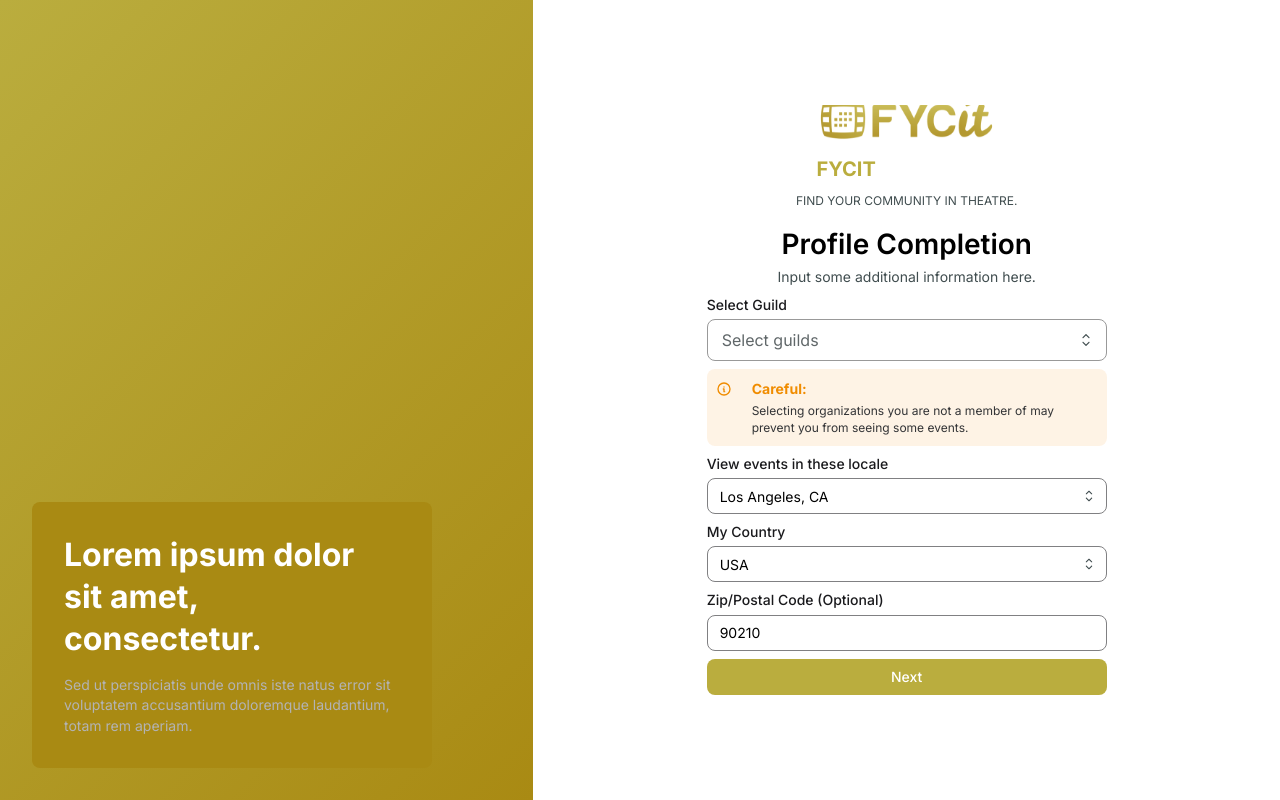
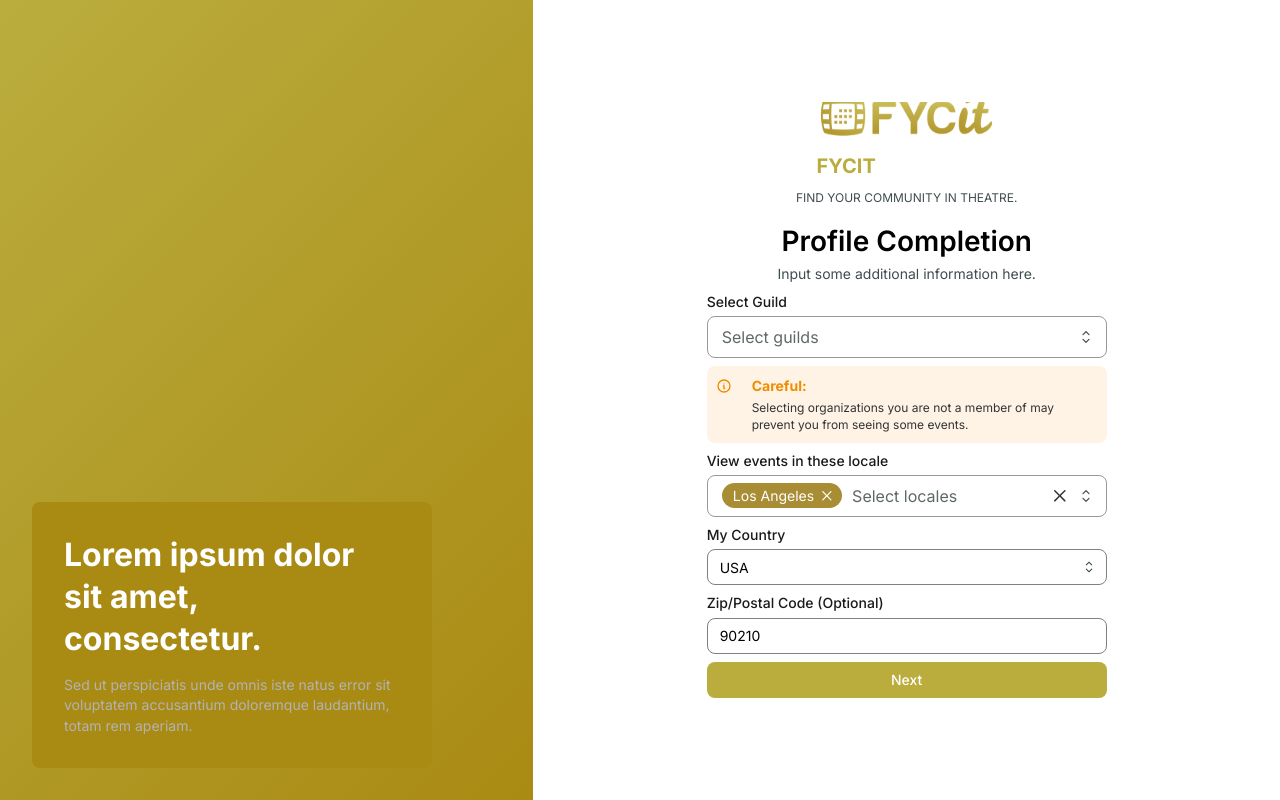
Before and after one commit to KDBismael/fycit-webapp-YD, a Next.js app: page /profile-completion in a window 1280 px wide. Built offline with nearby package versions, Linux system fonts and the light colour scheme.

Commit message:
Refactor profile completion components to utilize EventLocalesSelector for selecting local areas; update validation schema to require an array for viewEventsInLocals, enhancing user experience and consistency across the signup process.

```diff
--- a/app/profile-completion/page.tsx
+++ b/app/profile-completion/page.tsx
@@ -18,6 +18,7 @@ import {
   TextInput,
   Title,
 } from '@mantine/core';
+import { EventLocalesSelector } from '../../components/auth/EventLocalesSelector';
 import { GuildSelector } from '../../components/auth/GuildSelector';
 import {
   ProfileCompletionFormData,
@@ -25,14 +26,6 @@ import {
 } from '../../validation/profile-completion.validation';
 
 const IMAGE_SIZE = 40;
-
-const localeOptions = [
-  { value: 'los-angeles', label: 'Los Angeles, CA' },
-  { value: 'new-york', label: 'New York, NY' },
-  { value: 'london', label: 'London, UK' },
-  { value: 'paris', label: 'Paris, France' },
-  { value: 'toronto', label: 'Toronto, Canada' },
-];
 
 const countryOptions = [
   { value: 'usa', label: 'USA' },
@@ -54,7 +47,7 @@ export default function ProfileCompletion() {
     resolver: zodResolver(profileCompletionSchema),
     defaultValues: {
       selectedGuild: [],
-      viewEventsInLocals: 'los-angeles',
+      viewEventsInLocals: ['los-angeles'],
       myCountry: 'usa',
       zipPostalCode: '90210',
     },
@@ -166,19 +159,10 @@ export default function ProfileCompletion() {
                       <Text size="sm" fw={500} c="gray.8">
                         View events in these locale
                       </Text>
-                      <Select
-                        data={localeOptions}
+                      <EventLocalesSelector
                         value={watch('viewEventsInLocals')}
-                        onChange={(value) => setValue('viewEventsInLocals', value || '')}
-                        placeholder="Select a locale"
+                        onChange={(value) => setValue('viewEventsInLocals', value)}
                         error={errors.viewEventsInLocals?.message}
-                        radius="md"
-                        size="sm"
-                        styles={{
-                          input: {
-                            borderColor: 'var(--mantine-color-gray-4)',
-                          },
-                        }}
                       />
                     </Stack>
 
--- /dev/null
+++ b/components/auth/EventLocalesSelector.tsx
@@ -0,0 +1,126 @@
+'use client';
+
+import React from 'react';
+import { Checkbox, Group, MultiSelect, Text } from '@mantine/core';
+
+interface LocaleItem {
+  value: string;
+  label: string;
+  level: number; // 0: grand group, 1: sub-group, 2: sub-sub-group
+  group?: string; // parent group name for grouping
+  disabled?: boolean; // for non-selectable headers
+}
+
+interface EventLocalesSelectorProps {
+  value?: string[];
+  onChange: (value: string[]) => void;
+  error?: string;
+  placeholder?: string;
+}
+
+const localesData: LocaleItem[] = [
+  // Grand Group: North America (header)
+  { value: 'north-america', label: 'North America', level: 0, disabled: true },
+
+  // Sub-group: LA Area (header)
+  { value: 'la-area', label: 'LA Area', level: 1, group: 'north-america', disabled: true },
+  { value: 'los-angeles', label: 'Los Angeles', level: 2, group: 'la-area' },
+  { value: 'orange-county', label: 'Orange County', level: 2, group: 'la-area' },
+  { value: 'palm-springs', label: 'Palm Springs', level: 2, group: 'la-area' },
+  { value: 'santa-barbara-ojai', label: 'Santa Barbara & Ojai', level: 2, group: 'la-area' },
+
+  // Sub-group: San Francisco (no children - displayed as selectable)
+  { value: 'san-francisco', label: 'San Francisco', level: 1, group: 'north-america' },
+
+  // Sub-group: NY Area (header)
+  { value: 'ny-area', label: 'NY Area', level: 1, group: 'north-america', disabled: true },
+  { value: 'new-york-city', label: 'New York City', level: 2, group: 'ny-area' },
+  { value: 'hamptons-long-island', label: 'Hamptons & Long Island', level: 2, group: 'ny-area' },
+  { value: 'hudson-valley', label: 'Hudson Valley', level: 2, group: 'ny-area' },
+  { value: 'new-jersey', label: 'New Jersey', level: 2, group: 'ny-area' },
+
+  // Other cities (level 1 - no children)
+  { value: 'aspen', label: 'Aspen', level: 1, group: 'north-america' },
+  { value: 'atlanta', label: 'Atlanta', level: 1, group: 'north-america' },
+  { value: 'austin', label: 'Austin', level: 1, group: 'north-america' },
+  { value: 'boston', label: 'Boston', level: 1, group: 'north-america' },
+];
+
+// Convert to MultiSelect data format
+const multiSelectData = localesData.map((locale) => ({
+  value: locale.value,
+  label: locale.label,
+}));
+
+export const EventLocalesSelector: React.FC<EventLocalesSelectorProps> = ({
+  value = [],
+  onChange,
+  error,
+  placeholder = 'Select locales',
+}) => {
+  return (
+    <MultiSelect
+      value={value}
+      onChange={onChange}
+      data={multiSelectData}
+      placeholder={placeholder}
+      error={error}
+      radius="md"
+      size="md"
+      searchable
+      clearable
+      withCheckIcon={false}
+      hidePickedOptions={false}
+      nothingFoundMessage="No locale found"
+      renderOption={({ option, checked }) => {
+        const locale = localesData.find((l) => l.value === option.value);
+        const isHeader = locale?.disabled;
+
+        return (
+          <Group
+            gap="sm"
+            wrap="nowrap"
+            style={{
+              paddingLeft: `${(locale?.level || 0) * 20}px`,
+              backgroundColor: isHeader ? '#F3F4F6' : 'transparent',
+              fontWeight: isHeader ? 600 : 400,
+            }}
+          >
+            {!isHeader && (
+              <Checkbox checked={checked} onChange={() => {}} tabIndex={-1} color="green" />
+            )}
+            <Text>{option.label}</Text>
+          </Group>
+        );
+      }}
+      styles={{
+        input: {
+          borderColor: 'var(--mantine-color-gray-3)',
+          '&:focus': {
+            borderColor: '#A98D34',
+          },
+        },
+        dropdown: {
+          backgroundColor: '#ECECB8',
+        },
+        option: {
+          backgroundColor: 'transparent',
+          '&[data-checked]': {
+            backgroundColor: 'rgba(169, 141, 52, 0.1)',
+          },
+          '&:hover': {
+            backgroundColor: 'rgba(169, 141, 52, 0.15)',
+          },
+        },
+        pill: {
+          backgroundColor: '#A98D34',
+          color: 'white',
+          border: 'none',
+          '&:hover': {
+            backgroundColor: '#A98D34',
+          },
+        },
+      }}
+    />
+  );
+};
--- a/validation/profile-completion.validation.ts
+++ b/validation/profile-completion.validation.ts
@@ -2,7 +2,7 @@ import { z } from 'zod';
 
 export const profileCompletionSchema = z.object({
   selectedGuild: z.array(z.string()).min(1, 'Please select at least one guild'),
-  viewEventsInLocals: z.string().min(1, 'Please select your local area'),
+  viewEventsInLocals: z.array(z.string()).min(1, 'Please select at least one local area'),
   myCountry: z.string().min(1, 'Please select your country'),
   zipPostalCode: z
     .string()
```
Also changed, not shown: app/auth/signup/profile-completion/page.tsx (+4 -15 lines), components/auth/AwardsSeasonModal.tsx (+4 -25 lines).
